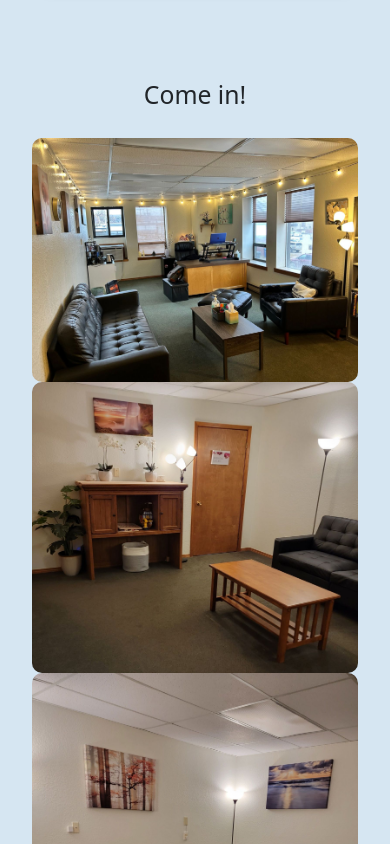
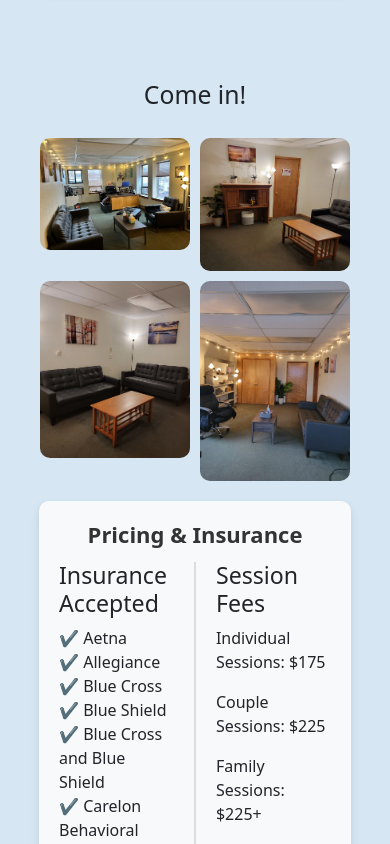
Before and after one commit to KawikaI/calming-waters, a React (Create React App) app in the folder calming-waters-react/: page / in a window 390 px wide. Shown: the part 1400-2244 px from the top of the page. Built offline with nearby package versions, Linux system fonts and the light colour scheme; a web font is replaced by a local one.

Commit message:
fixed imgaes, current

```diff
--- a/calming-waters-react/src/components/OfficeGallery.css
+++ b/calming-waters-react/src/components/OfficeGallery.css
@@ -5,16 +5,14 @@
   padding: 20px;
 }
 
-/* Desktop Layout - Increased Gap */
-@media (min-width: 769px) {
-  .gallery {
-      display: grid;
-      grid-template-columns: 1fr 1fr;
-      gap: 20px; /* Increased gap for breathing room */
-      max-width: 700px; /* Slightly wider for better spacing */
-  }
+.gallery {
+  display: grid;
+  grid-template-columns: 1fr 1fr;
+  gap: 15px; /* More space for desktop */
+  max-width: 900px; /* Increase for better spacing */
 }
 
+/* Ensure images fit nicely */
 .gallery-image {
   width: 100%;
   border-radius: 10px;
@@ -27,6 +25,7 @@
   box-shadow: 0px 4px 10px rgba(0, 0, 0, 0.2);
 }
 
+/* MODAL (unchanged) */
 .modal {
   position: fixed;
   top: 0;
@@ -53,3 +52,18 @@
   color: white;
   cursor: pointer;
 }
+
+/* MOBILE ONLY - Keep the same grid format */
+@media (max-width: 768px) {
+  .gallery {
+      display: grid;
+      grid-template-columns: 1fr 1fr; /* Keep the same structure */
+      gap: 10px; /* Smaller spacing */
+      max-width: 95%; /* Adjust width */
+  }
+
+  .gallery-image {
+      width: 100%; /* Ensure images scale properly */
+      height: auto;
+  }
+}
```
